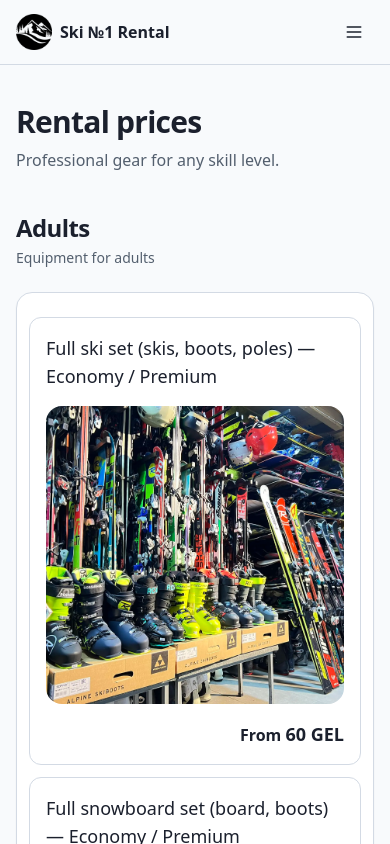
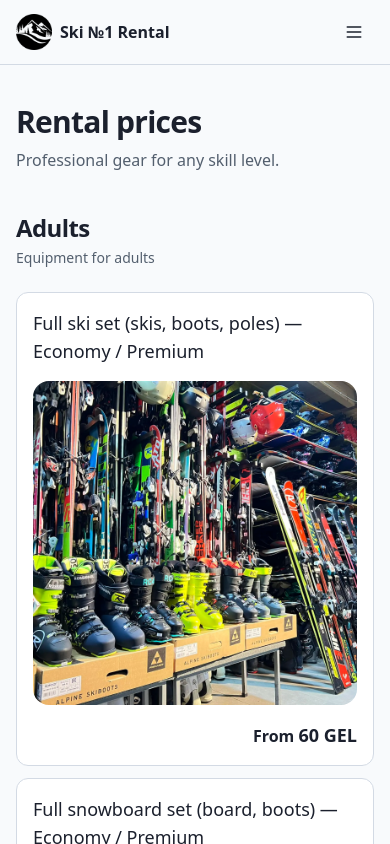
Before and after one commit to Zhibul-Alexander/ski-resort, a Next.js app: page /en/rental in a window 390 px wide. Built offline with nearby package versions, Linux system fonts and the light colour scheme.

Commit message:
update rental page

```diff
--- a/app/[lang]/layout.tsx
+++ b/app/[lang]/layout.tsx
@@ -65,11 +65,6 @@ export default async function LangLayout({
         }}
       />
       <main className="container pt-16">{children}</main>
-      <div className="container">
-        <div className="mt-0 mb-[48px] rounded-2xl border border-border bg-card p-6">
-          <p className="text-center text-base font-medium">{site.pageTitles?.thankYouMessage || "Thank you for trusting us with your vacation!"}</p>
-        </div>
-      </div>
       <Footer
         lang={lang}
         brandName={site.brand.name}
--- a/app/[lang]/rental/page.tsx
+++ b/app/[lang]/rental/page.tsx
@@ -26,11 +26,11 @@ export default async function RentalPage({ params }: { params: Promise<{ lang: L
         {pricing.rental.tables.map((t, tableIdx) => (
           <SlideIn key={t.id} index={tableIdx + 1}>
             <Section title={t.title} subtitle={t.subtitle}>
-            <Card>
-              {/* Mobile: Card view */}
-              <CardContent className="pt-6 px-0 md:px-6 md:hidden">
-                {t.id === "adults" ? (
-                  <div className="space-y-3 px-3">
+            {["adults", "kids", "accessories"].includes(t.id) ? (
+              <>
+                {/* Mobile: Card view */}
+                <div className="md:hidden">
+                  <div className="space-y-3">
                     {t.rows.map((r, rowIdx) => {
                       // Получаем первую цену (1-2 дня)
                       const firstPrice = r.values[0] || "";
@@ -65,28 +65,10 @@ export default async function RentalPage({ params }: { params: Promise<{ lang: L
                       );
                     })}
                   </div>
-                ) : (
-                  <div className="space-y-2 px-3">
-                    {t.rows.map((r) => (
-                      <div key={r.label} className="rounded-xl border border-border bg-card p-2.5">
-                        <div className="font-medium text-xs mb-2 break-words leading-snug">{r.label}</div>
-                        <div className="space-y-1.5">
-                          {t.columns.slice(1).map((col, idx) => (
-                            <div key={idx} className="flex items-start justify-between gap-2">
-                              <span className="text-muted-foreground text-[11px] shrink-0 leading-tight pt-0.5">{col}:</span>
-                              <span className="font-medium text-xs text-right break-words leading-tight">{formatPrice(r.values[idx], exchangeRate)}</span>
-                            </div>
-                          ))}
-                        </div>
-                      </div>
-                    ))}
-                  </div>
-                )}
-              </CardContent>
+                </div>
 
-              {/* Desktop: Table view or Cards for Adults */}
-              <CardContent className="pt-6 hidden md:block">
-                {t.id === "adults" ? (
+                {/* Desktop: Cards */}
+                <div className="hidden md:block">
                   <div className="grid grid-cols-1 gap-4">
                     {t.rows.map((r, rowIdx) => {
                       // Получаем первую цену (1-2 дня)
@@ -125,7 +107,31 @@ export default async function RentalPage({ params }: { params: Promise<{ lang: L
                       );
                     })}
                   </div>
-                ) : (
+                </div>
+              </>
+            ) : (
+              <Card>
+                {/* Mobile: Card view */}
+                <CardContent className="pt-6 px-0 md:px-6 md:hidden">
+                  <div className="space-y-2 px-3">
+                    {t.rows.map((r) => (
+                      <div key={r.label} className="rounded-xl border border-border bg-card p-2.5">
+                        <div className="font-medium text-xs mb-2 break-words leading-snug">{r.label}</div>
+                        <div className="space-y-1.5">
+                          {t.columns.slice(1).map((col, idx) => (
+                            <div key={idx} className="flex items-start justify-between gap-2">
+                              <span className="text-muted-foreground text-[11px] shrink-0 leading-tight pt-0.5">{col}:</span>
+                              <span className="font-medium text-xs text-right break-words leading-tight">{formatPrice(r.values[idx], exchangeRate)}</span>
+                            </div>
+                          ))}
+                        </div>
+                      </div>
+                    ))}
+                  </div>
+                </CardContent>
+
+                {/* Desktop: Table view */}
+                <CardContent className="pt-6 hidden md:block">
                   <div className="overflow-x-auto rounded-2xl border border-border">
                     <Table className="w-full">
                       <THead>
@@ -148,9 +154,9 @@ export default async function RentalPage({ params }: { params: Promise<{ lang: L
                       </TBody>
                     </Table>
                   </div>
-                )}
-              </CardContent>
-            </Card>
+                </CardContent>
+              </Card>
+            )}
           </Section>
           </SlideIn>
         ))}
--- a/content/en/site.json
+++ b/content/en/site.json
@@ -41,7 +41,6 @@
     "mapRetry": "Try again",
     "mapPreparing": "Preparing map...",
     "contactsDescription": "Phone, email and messengers",
-    "thankYouMessage": "Thank you for trusting us with your vacation!",
     "resortMap": "Resort map",
     "resortPhotos": "Resort photos",
     "capacity": "Capacity:",
--- a/content/ge/site.json
+++ b/content/ge/site.json
@@ -41,7 +41,6 @@
     "mapRetry": "ხელახლა ცდა",
     "mapPreparing": "რუკის მომზადება...",
     "contactsDescription": "ტელეფონი, ელფოსტა და მესენჯერები",
-    "thankYouMessage": "მადლობა, რომ თქვენი დასვენება გვანდეთ!",
     "resortMap": "კურორტის რუკა",
     "resortPhotos": "კურორტის ფოტოები",
     "capacity": "გამტარობა:",
--- a/content/he/site.json
+++ b/content/he/site.json
@@ -41,7 +41,6 @@
     "mapRetry": "נסה שוב",
     "mapPreparing": "מכין מפה...",
     "contactsDescription": "טלפון, email ומסרים",
-    "thankYouMessage": "תודה שבחרתם בנו לחופשה שלכם!",
     "resortMap": "מפת האתר",
     "resortPhotos": "תמונות מהאתר",
     "capacity": "קיבולת:",
--- a/content/kk/site.json
+++ b/content/kk/site.json
@@ -41,7 +41,6 @@
     "mapRetry": "Қайталау",
     "mapPreparing": "Карта дайындалуда...",
     "contactsDescription": "Телефон, email және мессенджерлер",
-    "thankYouMessage": "Демалысыңызды бізге сеніп тапсырғаныңызға рахмет!",
     "resortMap": "Курорт картасы",
     "resortPhotos": "Курорт фотолары",
     "capacity": "Өткізу қабілеті:",
--- a/content/ru/site.json
+++ b/content/ru/site.json
@@ -41,7 +41,6 @@
     "mapRetry": "Попробовать снова",
     "mapPreparing": "Подготовка карты...",
     "contactsDescription": "Телефон, email и мессенджеры",
-    "thankYouMessage": "Спасибо, что доверяете нам свой отдых!",
     "resortMap": "Карта курорта",
     "resortPhotos": "Фото курорта",
     "capacity": "Пропускная способность:",
--- a/content/zh/site.json
+++ b/content/zh/site.json
@@ -41,7 +41,6 @@
     "mapRetry": "重试",
     "mapPreparing": "正在准备地图...",
     "contactsDescription": "电话、邮箱与通讯软件",
-    "thankYouMessage": "感谢你把假期托付给我们！",
     "resortMap": "度假区地图",
     "resortPhotos": "度假区照片",
     "capacity": "运力：",
--- a/lib/content.ts
+++ b/lib/content.ts
@@ -30,7 +30,6 @@ export type SiteContent = {
     openMapDescription?: string;
     openInGoogleMaps?: string;
     contactsDescription?: string;
-    thankYouMessage?: string;
     resortMap?: string;
     resortPhotos?: string;
     capacity?: string;
```
